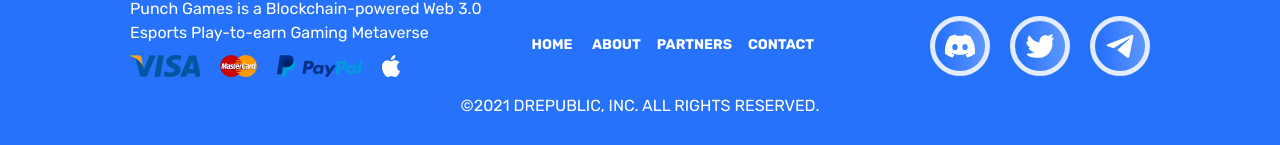
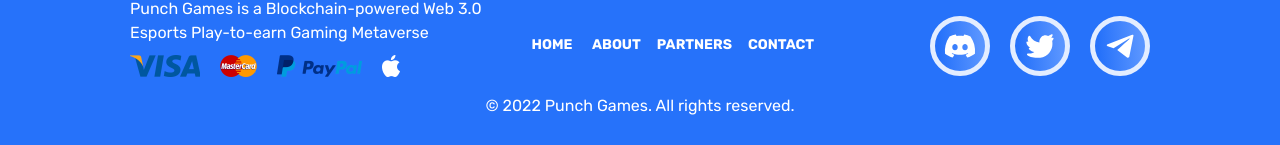
Before and after one commit to PunchGamesLab/FrontEnd, a React (Create React App) app: page / in a window 1280 px wide. Shown: the part 3468-3613 px from the top of the page. Built offline with nearby package versions, Linux system fonts and the light colour scheme.

Commit message:
change copyright text

```diff
--- a/src/components/Page.tsx
+++ b/src/components/Page.tsx
@@ -79,6 +79,8 @@ const ResponsiveAppBar: React.FC<Props> = ({ children, ...props }) => {
     section.scrollIntoView({ behavior: 'smooth', block: 'start' })
   }
 
+  // get current year
+  const currentYear = new Date().getFullYear()
   return (
     <Paper sx={{ minHeight: '100vh' }}>
       <InViewContext.Provider value={{ views: currentSection, handleChangeViews: setCurrentSection }}>
@@ -134,7 +136,7 @@ const ResponsiveAppBar: React.FC<Props> = ({ children, ...props }) => {
                         key={page.name}
                         onClick={toggleDrawer('left', false) && scrollTo.bind(null, page.id)}
                         sx={{
-                        color: currentSection[page.id.replace('#', '')] ? 'text.sceondary' : 'text.primary',
+                          color: currentSection[page.id.replace('#', '')] ? 'text.sceondary' : 'text.primary',
                         }}
                       >
                         {page.name}
@@ -211,7 +213,7 @@ const ResponsiveAppBar: React.FC<Props> = ({ children, ...props }) => {
           </Box>
           <Box>
             <Typography fontFamily="Rubik" textAlign="center" color="white" fontSize={{ xs: '12px', md: '16px' }}>
-              ©2021 DREPUBLIC, INC. ALL RIGHTS RESERVED.
+              &copy; {currentYear} Punch Games. All rights reserved.
             </Typography>
           </Box>
         </Box>
```
